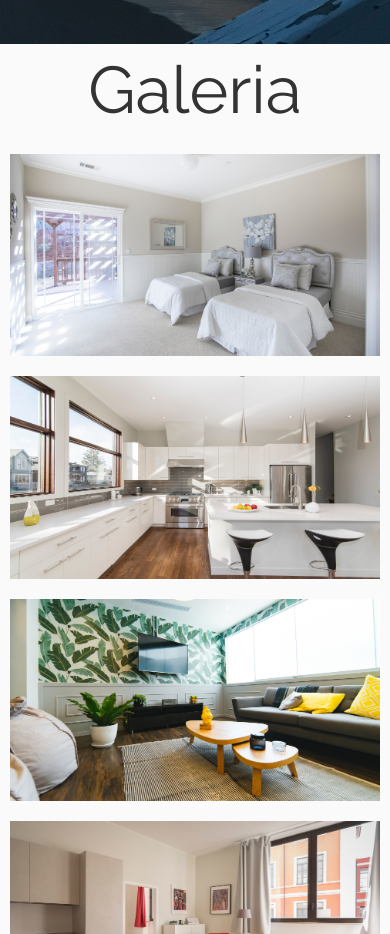
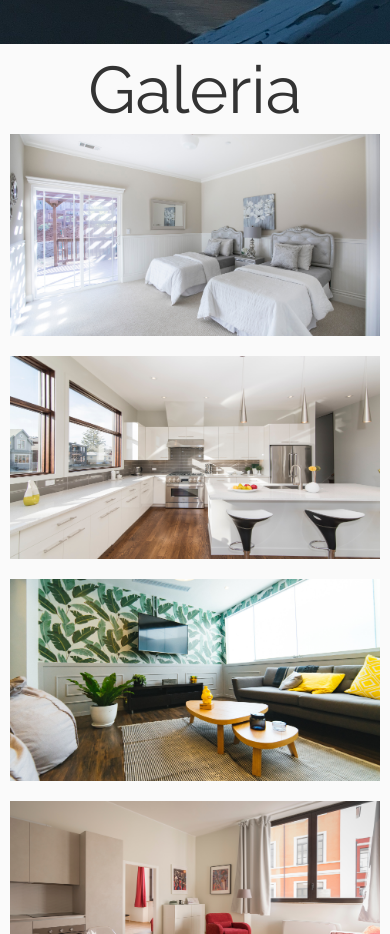
Before and after one commit to porithe/holiday, a React (Create React App) app: page / in a window 390 px wide. Shown: the part 800-1734 px from the top of the page. Built offline with nearby package versions, Linux system fonts and the light colour scheme.

Commit message:
repair padding on mobile

```diff
--- a/src/components/Gallery.scss
+++ b/src/components/Gallery.scss
@@ -29,7 +29,7 @@
       padding: 10px;
     }
     img:nth-of-type(1) {
-      padding-top: 20px;
+      padding-top: 0;
     }
   }
   .gallery-images::after {
```
